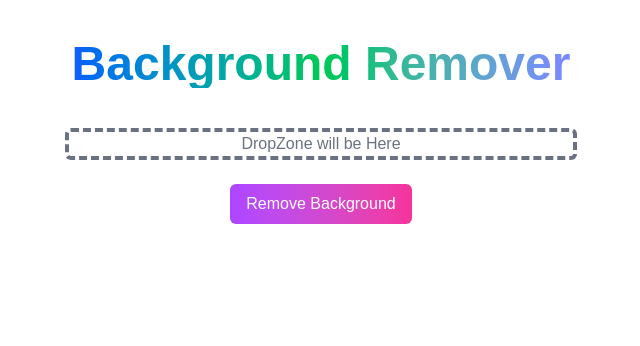
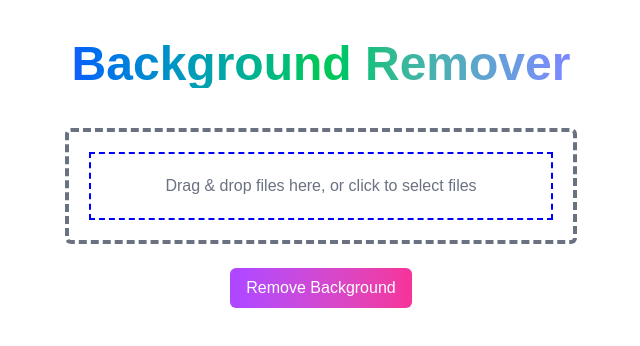
Before and after one commit to ShyamGuna77/Ai_Background_Remover, a Next.js app: page / in a window 1280 px wide. Shown: the top 346 px of the page, without its empty margins (319-959 px from the left). Built offline with nearby package versions, Linux system fonts and the light colour scheme.

Commit message:
Added dropzone

```diff
--- a/app/page.tsx
+++ b/app/page.tsx
@@ -1,6 +1,38 @@
+
+"use client"
+import Dropzone from "react-dropzone";
+import { FileRejection } from "react-dropzone";
+import { useState } from "react";
+
+export default function Home() {
+  const [file ,setFile] = useState<File | null>()
+  const [error,setError] = useState("")
+
+  const acceptedImages = {
+    "image/jpeg": [".jpeg", ".png"],
+  };
+
+   const maxFileSize = 5 * 1024 * 1024;
+
+   const onDrop = (acceptedFiles:Files[], rejectedFiles:FileRejection[]) => {
+    if(rejectedFiles.length>0){
+      setError("Please upload a PNG or JPEG of size below 5 mb")
+      return
+    }
+     console.log(acceptedFiles)
+     setError("")
+    setFile(acceptedFiles[0])
+
+   }
 
 
-export default function Home() {
+
+
+
+
+
+
+
   return (
     <>
       <div className="max-w-3xl mx-auto my-10 px-4">
@@ -13,8 +45,18 @@ export default function Home() {
 
         {/* Dropzone Section */}
         <section className="w-full max-w-lg mx-auto mb-12">
-          <div className="w-full text-center border-4 border-gray-500 border-dashed rounded-md cursor-pointer mb-2 text-gray-500 ">
-            DropZone will be Here
+          <div className="w-full text-center border-4 border-gray-500 border-dashed rounded-md cursor-pointer mb-2 p-5 text-gray-500 ">
+            <Dropzone onDrop={(acceptedFiles) => console.log(acceptedFiles)}>
+              {({ getRootProps, getInputProps }) => (
+                <div
+                  {...getRootProps()}
+                  style={{ border: "2px dashed blue", padding: "20px" }}
+                >
+                  <input {...getInputProps()} />
+                  <p>Drag & drop files here, or click to select files</p>
+                </div>
+              )}
+            </Dropzone>
           </div>
           <div className="flex items-center justify-center mt-6">
             <button className="text-white bg-gradient-to-r from-purple-500 to-pink-500 text-center px-4 py-2 rounded-md  hover:bg-gradient-to-l">
```
